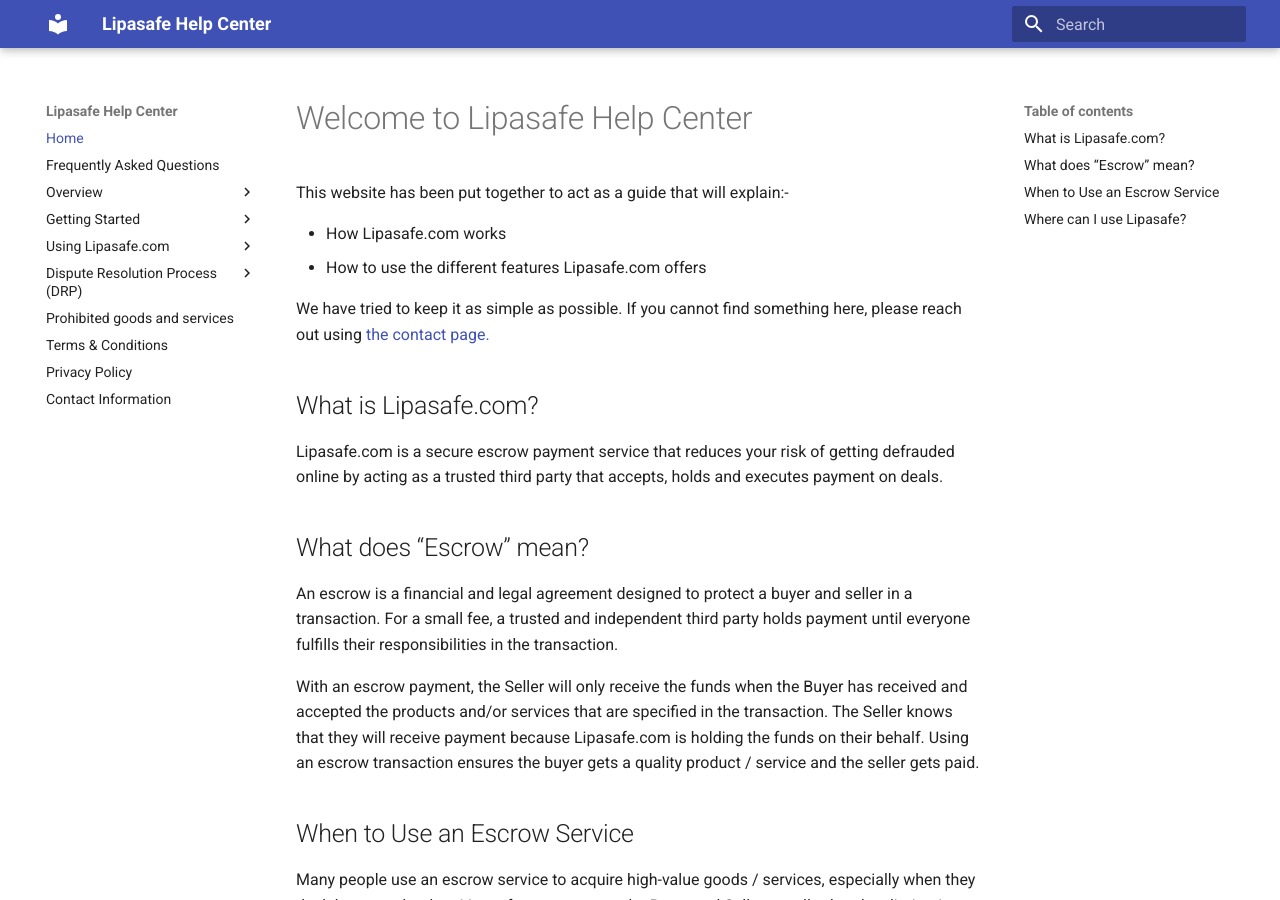
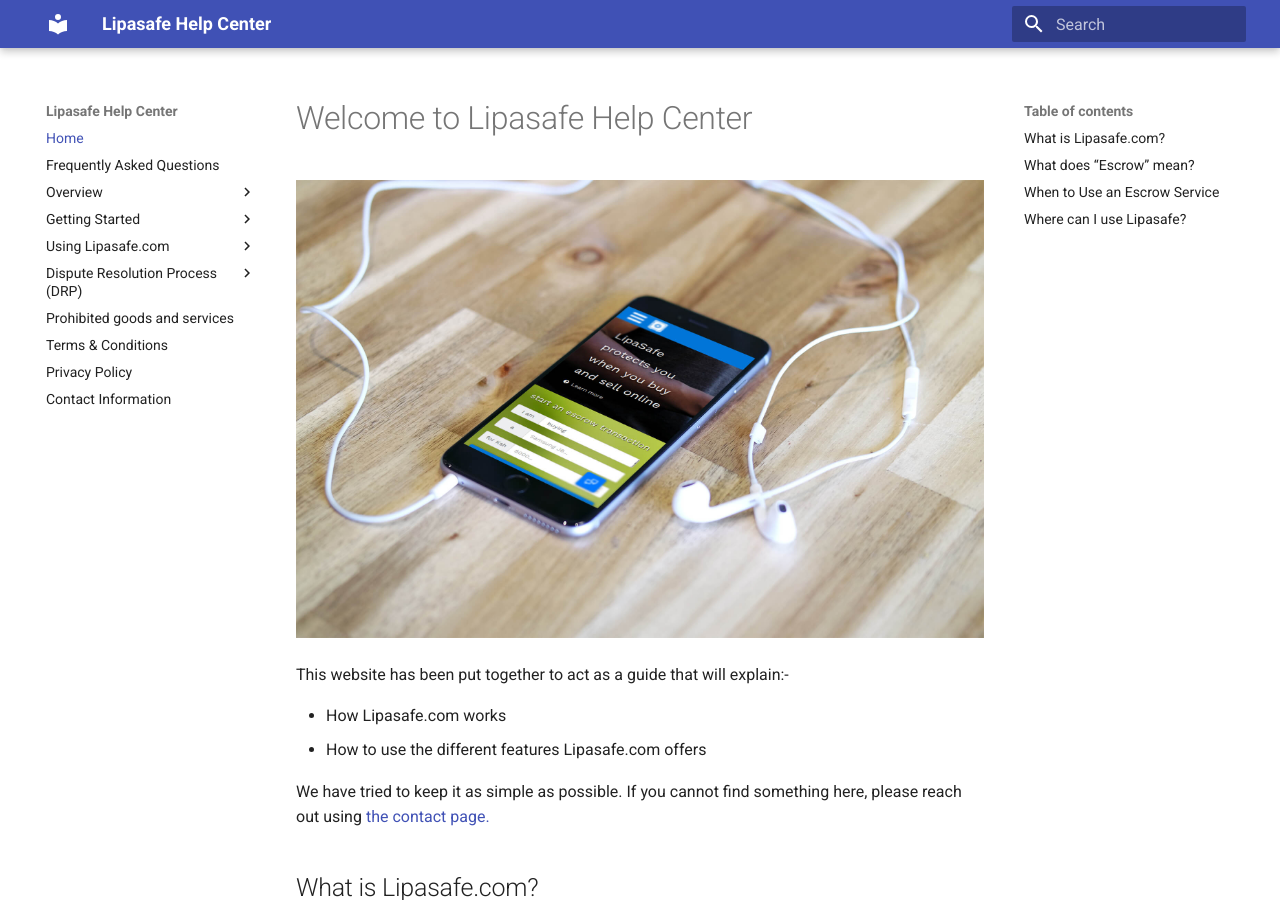
Before and after one commit to crushcafeteria/help.lipasafe.com, an MkDocs documentation site: the page built from docs/index.md, in a window 1280 px wide and 900 px high. Built offline with MkDocs 1.6.1 and Material for MkDocs 9.7.7, drawn with Linux system fonts in a browser that asks for light colours.

Commit message:
This is an automated deployment

```diff
--- a/docs/index.md
+++ b/docs/index.md
@@ -1,4 +1,7 @@
 # Welcome to Lipasafe Help Center
+
+![The Dashboard](../images/banner.jpg)
+
 This website has been put together to act as a guide that will explain:-
 
 - How Lipasafe.com works
```
Also changed, not shown: docs/images/banner.jpg (added), site/images/banner.jpg (added), site/index.html, 1 other file.
